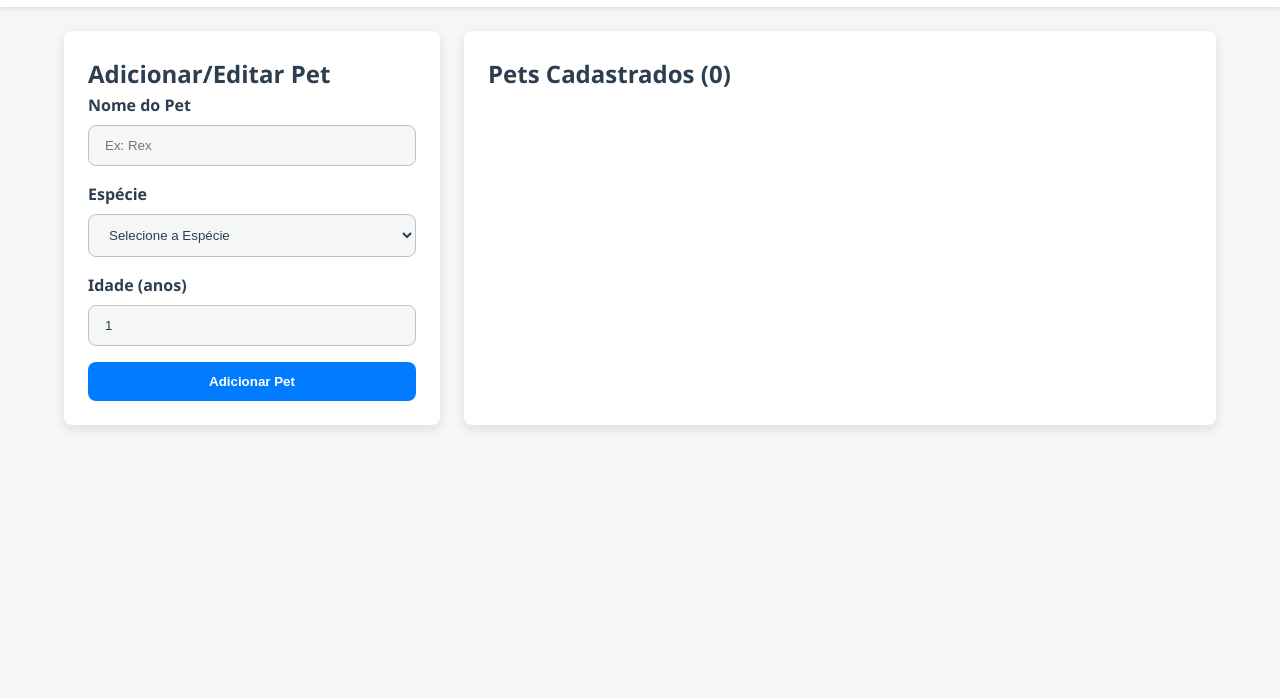
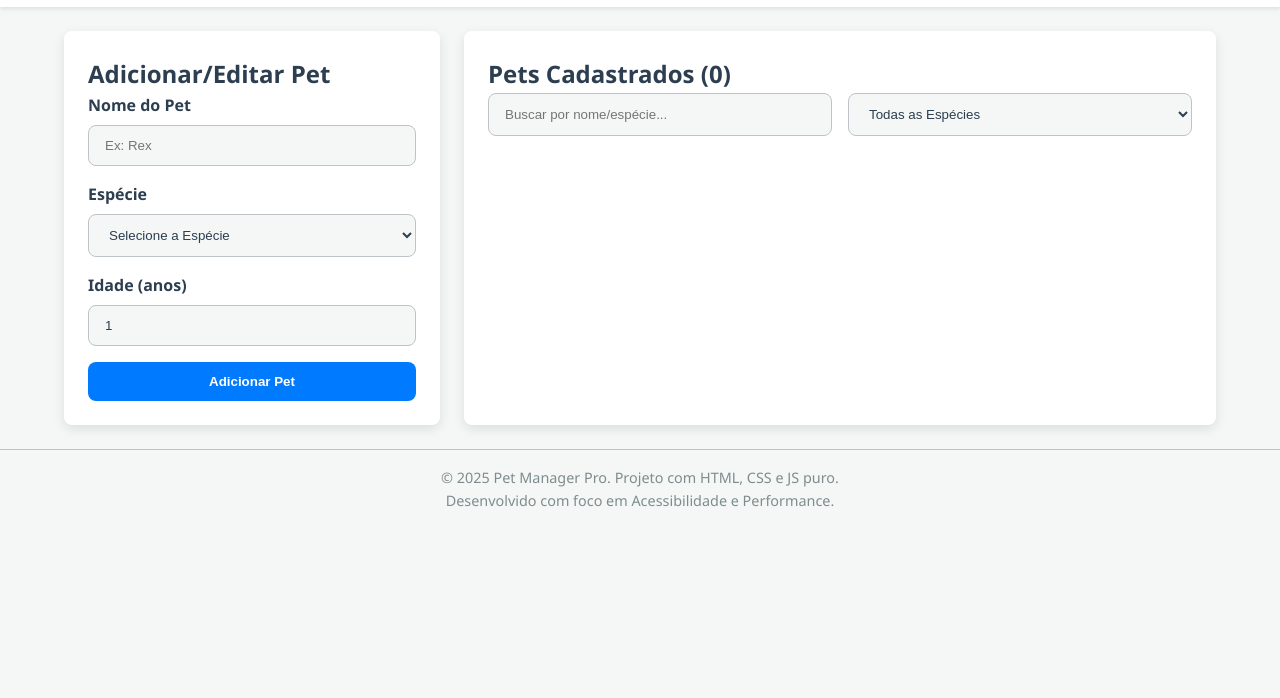
Before and after one commit to vinipedro629/sistema-de-gerenciamento-de-pets, a plain HTML site: page index.html in a window 1280 px wide. Shown: the part 102-800 px from the top of the page. Drawn offline with Linux system fonts and the light colour scheme.

Commit message:
novodado3

```diff
--- a/index.html
+++ b/index.html
@@ -54,4 +54,27 @@
         <section class="card list-section" aria-labelledby="list-title">
             <h2 id="list-title">Pets Cadastrados (<span id="pet-count">0</span>)</h2>
 
-            <div class
+            <div class="list-controls">
+                <input type="text" id="search-input" placeholder="Buscar por nome/espécie..." aria-label="Campo de busca de pets">
+                <select id="filter-species" aria-label="Filtro por espécie">
+                    <option value="all">Todas as Espécies</option>
+                    <option value="Cachorro">Cachorro</option>
+                    <option value="Gato">Gato</option>
+                    <option value="Pássaro">Pássaro</option>
+                </select>
+            </div>
+
+            <ul id="pet-list" class="pet-list" role="list">
+                <li class="empty-state" id="empty-state" aria-live="polite">Nenhum pet cadastrado. Adicione um novo!</li>
+            </ul>
+        </section>
+    </main>
+
+    <footer class="main-footer">
+        <p>&copy; <span id="current-year"></span> Pet Manager Pro. Projeto com HTML, CSS e JS puro.</p>
+        <p>Desenvolvido com foco em Acessibilidade e Performance.</p>
+    </footer>
+
+    <script src="js/script.js" defer></script>
+</body>
+</html>
```
